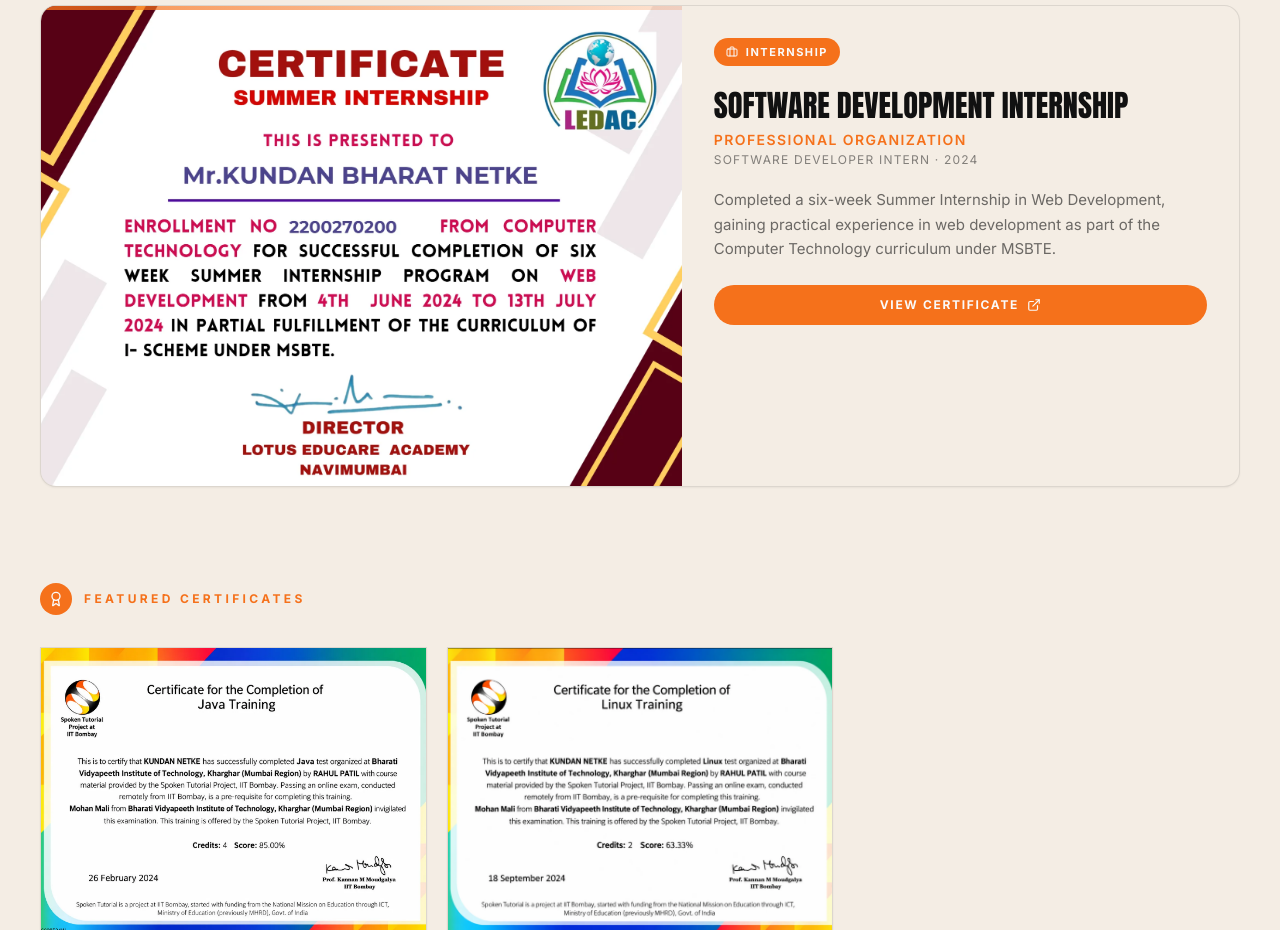
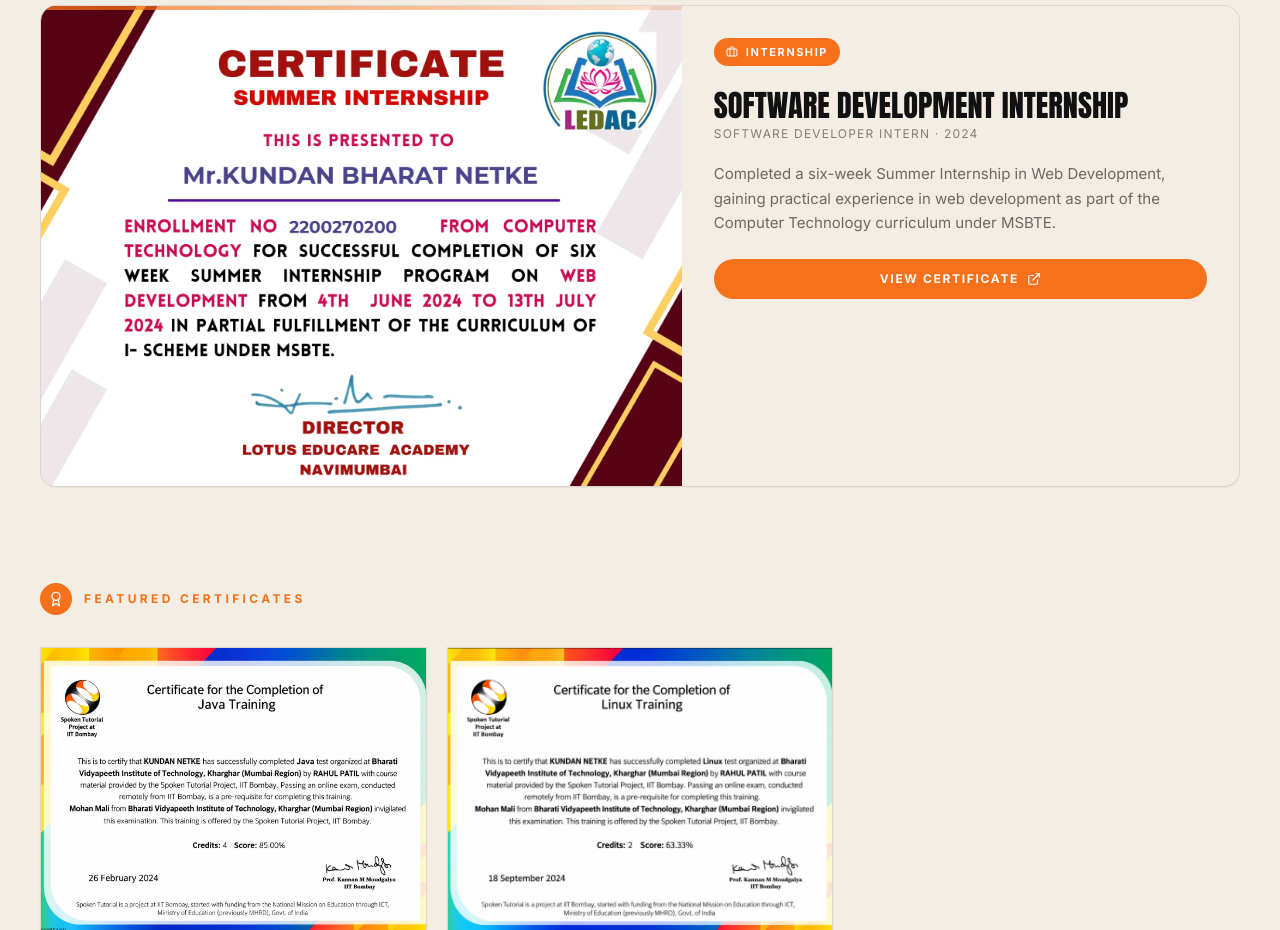
Before and after one commit to Kundan-code7/my-portfolio-site, a React (Vite) app: page / in a window 1280 px wide. Shown: the part 4560-5490 px from the top of the page. Built offline with nearby package versions, Linux system fonts and the light colour scheme.

Commit message:
Add internships and certificates section

```diff
--- a/src/sections/Certificates.tsx
+++ b/src/sections/Certificates.tsx
@@ -5,7 +5,6 @@
 interface Internship {
   id: string;
   title: string;
-  company: string;
   role: string;
   duration: string;
   description: string;
@@ -28,7 +27,6 @@
   {
     id: "internship-kundan",
     title: "Software Development Internship",
-    company: "Professional Organization",
     role: "Software Developer Intern",
     duration: "2024",
     description:
@@ -173,9 +171,6 @@
           <h3 className="mt-5 font-display text-[clamp(1.3rem,3vw,1.9rem)] uppercase leading-tight text-ink">
             {item.title}
           </h3>
-          <p className="mt-1.5 text-sm font-semibold uppercase tracking-[0.1em] text-signal">
-            {item.company}
-          </p>
           <p className="mt-0.5 text-xs uppercase tracking-[0.1em] text-ink/50">
             {item.role} &middot; {item.duration}
           </p>
```
